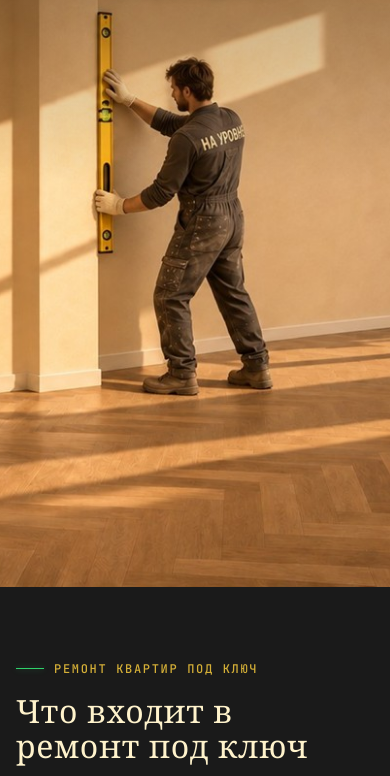
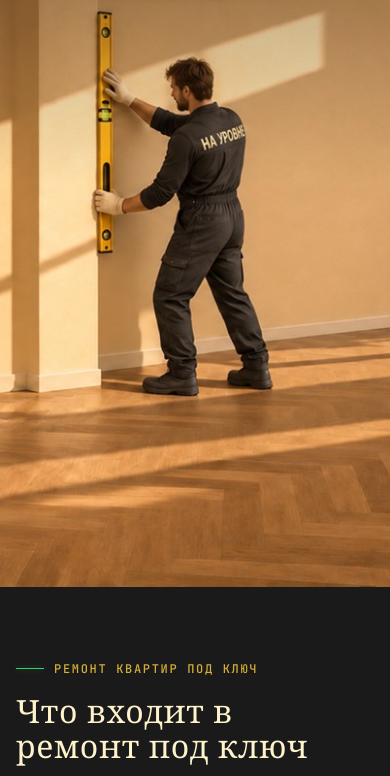
Before and after one commit to HooK-AteLIer/vroven-site, a plain HTML site: page site/taplink/tyumen/index.html in a window 390 px wide. Shown: the part 257-1033 px from the top of the page. Drawn offline with Linux system fonts and the light colour scheme; a web font is replaced by a local one.

Commit message:
Clean Tyumen hero workwear

```diff
--- a/site/taplink/taplink.css
+++ b/site/taplink/taplink.css
@@ -32,7 +32,7 @@
 }
 
 .repair-taplink .hl[data-hl-work] {
-  background-image: url('../assets/img/hero/original-room-after-corner.jpg');
+  background-image: url('../assets/img/hero/tyumen-uniform-after.jpg');
   background-position: 62% center;
 }
 .hl-js .repair-taplink .hl[data-hl-work]:not(.is-ready):not(.is-fallback) {
@@ -44,10 +44,10 @@
 
 @media (max-width: 767px) and (orientation: portrait) {
   .repair-taplink .hl[data-hl-work] {
-    background: #26241f url('../assets/img/hero/tyumen-mobile-work.jpg') center / cover no-repeat;
+    background: #26241f url('../assets/img/hero/tyumen-uniform-mobile-work.jpg') center / cover no-repeat;
   }
   .hl-js .repair-taplink .hl[data-hl-work]:not(.is-ready):not(.is-fallback) {
-    background-image: url('../assets/img/hero/tyumen-mobile-work.jpg');
+    background-image: url('../assets/img/hero/tyumen-uniform-mobile-work.jpg');
   }
   .repair-taplink .hl__canvas { display: none; }
   .repair-hero-mobile, .repair-hero-mobile img {
--- a/site/taplink/tyumen/index.html
+++ b/site/taplink/tyumen/index.html
@@ -7,12 +7,12 @@
   <meta name="description" content="Ремонт квартир и коммерческих помещений в Тюмени. Смета после замера, оплата по этапам.">
   <meta name="theme-color" content="#0d0d0d">
   <link rel="icon" href="../../favicon.svg" type="image/svg+xml">
-  <link rel="preload" as="image" href="../../assets/img/hero/tyumen-mobile-work.jpg" media="(max-width: 767px) and (orientation: portrait)" fetchpriority="high">
+  <link rel="preload" as="image" href="../../assets/img/hero/tyumen-uniform-mobile-work.jpg" media="(max-width: 767px) and (orientation: portrait)" fetchpriority="high">
   <link rel="stylesheet" href="https://fonts.googleapis.com/css2?family=JetBrains+Mono:wght@400;500&amp;family=Forum&amp;family=Onest:wght@400;500;600&amp;display=swap" media="print" onload="this.media='all'">
   <link rel="stylesheet" href="../../assets/css/site.css">
   <link rel="stylesheet" href="../../assets/css/index.css">
   <link rel="stylesheet" href="../../assets/css/hero-laser.css">
-  <link rel="stylesheet" href="../taplink.css?v=menu-laser">
+  <link rel="stylesheet" href="../taplink.css?v=uniform">
   <script>document.documentElement.classList.add('hl-js');</script>
   <script defer src="../../assets/js/data.js"></script>
   <script defer src="../../assets/js/core.js"></script>
@@ -60,9 +60,9 @@
     </div>
   </header>
   <main id="main">
-    <section class="hl" id="hero" aria-label="НА УРОВНЕ: ремонт под ключ в Тюмени" data-hl data-hl-before="../../assets/img/hero/laser-before-w.webp" data-hl-work="../../assets/img/hero/original-room-work-branded.jpg" data-hl-after="../../assets/img/hero/original-room-after-corner.jpg">
+    <section class="hl" id="hero" aria-label="НА УРОВНЕ: ремонт под ключ в Тюмени" data-hl data-hl-before="../../assets/img/hero/laser-before-w.webp" data-hl-work="../../assets/img/hero/tyumen-uniform-work.jpg" data-hl-after="../../assets/img/hero/tyumen-uniform-after.jpg">
       <picture class="repair-hero-mobile" aria-hidden="true">
-        <source media="(max-width: 767px) and (orientation: portrait)" srcset="../../assets/img/hero/tyumen-mobile-after.jpg">
+        <source media="(max-width: 767px) and (orientation: portrait)" srcset="../../assets/img/hero/tyumen-uniform-mobile-after.jpg">
         <img data-hl-mobile alt="" decoding="async" fetchpriority="low">
       </picture>
       <span class="repair-hero-beam" aria-hidden="true"></span>
```
Also changed, not shown: site/assets/img/hero/tyumen-uniform-after.jpg (added), site/assets/img/hero/tyumen-uniform-mobile-after.jpg (added), site/assets/img/hero/tyumen-uniform-mobile-work.jpg (added), site/assets/img/hero/tyumen-uniform-work.jpg (added).
